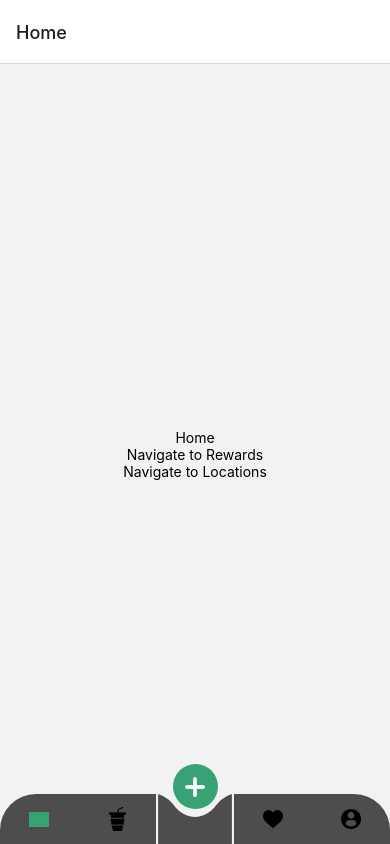
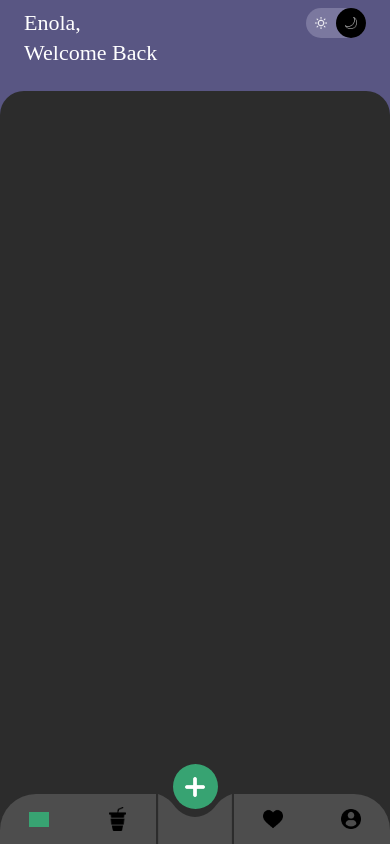
Before and after one commit to TidbitsJS/Tastea, a React Native app: screen /Home in a window 390 px wide. Built offline with nearby package versions, Linux system fonts and the light colour scheme; grey boxes are pictures that could not be loaded.

Commit message:
header component

```diff
--- /dev/null
+++ b/components/HeaderBar.js
@@ -0,0 +1,109 @@
+import React from "react";
+import {
+  View,
+  Text,
+  SafeAreaView,
+  TouchableOpacity,
+  Image,
+  StyleSheet,
+} from "react-native";
+
+import { SIZES, COLORS, FONTS, icons } from "../constants";
+import CustomStatusBar from "./StatusBar";
+
+const HeaderBar = () => {
+  return (
+    <SafeAreaView
+      style={{
+        width: "100%",
+        backgroundColor: COLORS.purple,
+        flexDirection: "row",
+        justifyContent: "space-between",
+        paddingHorizontal: SIZES.padding,
+        paddingTop: SIZES.base,
+        paddingBottom: SIZES.padding * 2,
+      }}
+    >
+      <CustomStatusBar
+        backgroundColor={COLORS.purple}
+        barStyle="light-content"
+      />
+
+      {/* Greetings */}
+      <View style={{ flex: 1 }}>
+        <Text
+          style={{
+            color: COLORS.white,
+            ...FONTS.h2,
+          }}
+        >
+          Enola,
+        </Text>
+        <Text
+          style={{
+            color: COLORS.white,
+            ...FONTS.h2,
+          }}
+        >
+          Welcome Back
+        </Text>
+      </View>
+
+      {/* Theme toggle */}
+      <TouchableOpacity
+        style={{
+          flexDirection: "row",
+          alignItems: "center",
+          justifyContent: "flex-end",
+          height: 30,
+          borderRadius: 20,
+          backgroundColor: COLORS.lightPurple,
+        }}
+      >
+        {/* Sun */}
+        <View
+          style={{
+            width: 30,
+            height: 30,
+            justifyContent: "center",
+            alignItems: "center",
+          }}
+        >
+          <Image
+            source={icons.sunny}
+            style={{ width: "40%", height: "40%", tintColor: COLORS.white }}
+          />
+        </View>
+
+        {/* Moon */}
+        <View
+          style={{
+            width: 30,
+            height: 30,
+            justifyContent: "center",
+            alignItems: "center",
+            ...styles.selectNightModeStyle,
+          }}
+        >
+          <Image
+            source={icons.night}
+            style={{ width: "40%", height: "40%", tintColor: COLORS.white }}
+          />
+        </View>
+      </TouchableOpacity>
+    </SafeAreaView>
+  );
+};
+
+const styles = StyleSheet.create({
+  selectNightModeStyle: {
+    borderRadius: 20,
+    backgroundColor: COLORS.black,
+  },
+  selectedLightModeStyle: {
+    borderRadius: 20,
+    backgroundColor: COLORS.yellow,
+  },
+});
+
+export default HeaderBar;
--- /dev/null
+++ b/components/StatusBar.js
@@ -0,0 +1,11 @@
+import React from "react";
+import { StatusBar } from "react-native";
+import { useIsFocused } from "@react-navigation/core";
+
+const CustomStatusBar = (props) => {
+  const isFocused = useIsFocused();
+
+  return isFocused ? <StatusBar animated={true} {...props} /> : null;
+};
+
+export default CustomStatusBar;
--- /dev/null
+++ b/components/index.js
@@ -0,0 +1,4 @@
+import HeaderBar from "./HeaderBar";
+import CustomStatusBar from "./StatusBar";
+
+export { HeaderBar, CustomStatusBar };
--- a/navigation/tabs.js
+++ b/navigation/tabs.js
@@ -82,6 +82,7 @@ const Tabs = () => {
   return (
     <Tab.Navigator
       screenOptions={{
+        headerShown: false,
         tabBarShowLabel: false,
         tabBarStyle: {
           position: "absolute",
--- a/screens/Home.js
+++ b/screens/Home.js
@@ -1,18 +1,29 @@
 import React from "react";
-import { View, Text, TouchableOpacity, StyleSheet } from "react-native";
+import {
+  View,
+  Text,
+  TouchableOpacity,
+  StyleSheet,
+  ScrollView,
+} from "react-native";
+
+import { HeaderBar } from "../components";
+import { COLORS, SIZES } from "../constants";
 
 const Home = ({ navigation }) => {
   return (
     <View style={styles.container}>
-      <Text>Home</Text>
+      <HeaderBar />
 
-      <TouchableOpacity onPress={() => navigation.navigate("Rewards")}>
-        <Text>Navigate to Rewards</Text>
-      </TouchableOpacity>
-
-      <TouchableOpacity onPress={() => navigation.navigate("Location")}>
-        <Text>Navigate to Locations</Text>
-      </TouchableOpacity>
+      <ScrollView
+        style={{
+          flex: 1,
+          borderTopLeftRadius: SIZES.radius * 2,
+          borderTopRightRadius: SIZES.radius * 2,
+          backgroundColor: COLORS.secondary,
+          marginTop: -25,
+        }}
+      ></ScrollView>
     </View>
   );
 };
@@ -20,8 +31,6 @@ const Home = ({ navigation }) => {
 const styles = StyleSheet.create({
   container: {
     flex: 1,
-    alignItems: "center",
-    justifyContent: "center",
   },
 });
 
```
